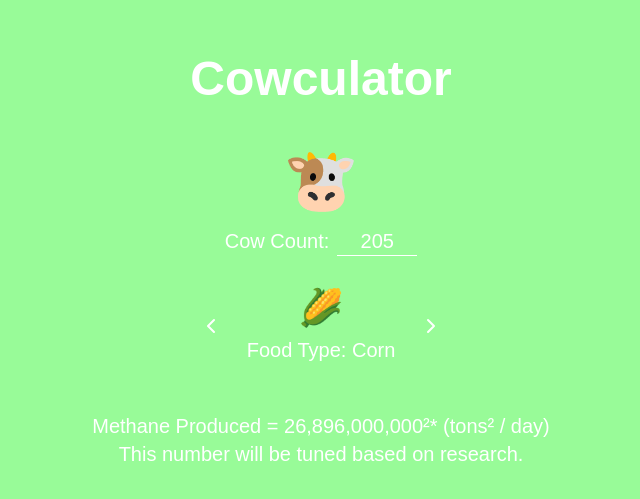
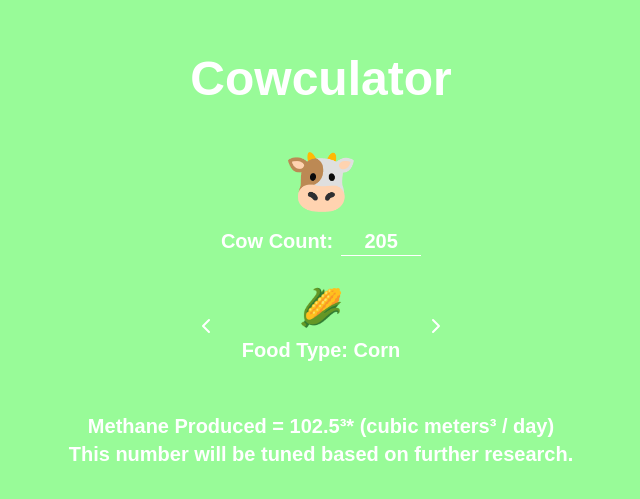
Before and after one commit to JakeRoggenbuck/cowculator, a Next.js app: page / in a window 1280 px wide. Shown: the part 139-638 px from the top of the page, without its empty margins (319-959 px from the left). Built offline with nearby package versions, Linux system fonts and the light colour scheme.

Commit message:
Add more

```diff
--- a/src/app/page.tsx
+++ b/src/app/page.tsx
@@ -15,13 +15,13 @@ export default function Home() {
   const [foodTypeIndex, setFoodTypeIndex] = useState(0)
 
   const foodTypes = [
-	  { name: 'Corn', icon: '🌽' , coef: 0.8},
-	  { name: 'Grass', icon: '🌱', coef:  0.9},
-	  { name: 'Hay', icon: '🌾', coef: 0.7 }
+	  { name: 'Corn', icon: '🌽' , coef: 0.5},
+	  { name: 'Grass', icon: '🌱', coef:  0.4},
+	  { name: 'Hay', icon: '🌾', coef: 0.3 }
   ]
 
   const calculateMethane = () => {
-    return (cowCount * 1000 * foodTypes[foodTypeIndex].coef) ** 2
+    return (cowCount * foodTypes[foodTypeIndex].coef)
   }
 
   const nextFoodType = () => {
@@ -50,7 +50,7 @@ export default function Home() {
         <div className="flex justify-center mb-8">
           <div className="text-center">
             <div className="text-6xl mb-4">🐮</div>
-            <div className="text-xl flex items-center justify-center">
+            <div className="text-xl flex items-center justify-center font-bold">
               Cow Count:
               <input
                 type="text"
@@ -72,7 +72,7 @@ export default function Home() {
 
           <div className="text-center">
             <div className="text-4xl mb-2">{foodTypes[foodTypeIndex].icon}</div>
-			  <div className="text-xl">Food Type: {foodTypes[foodTypeIndex].name}</div>
+			  <div className="text-xl font-bold">Food Type: {foodTypes[foodTypeIndex].name}</div>
           </div>
 
           <button
@@ -83,9 +83,9 @@ export default function Home() {
           </button>
         </div>
 
-        <div className="text-xl">
-          Methane Produced = {calculateMethane().toLocaleString()}²* (tons² / day)<br/>
-		  This number will be tuned based on research.
+        <div className="text-xl font-bold">
+          Methane Produced = {calculateMethane().toLocaleString()}³* (cubic meters³ / day)<br/>
+		  This number will be tuned based on further research.
         </div>
       </div>
     </div>
```
